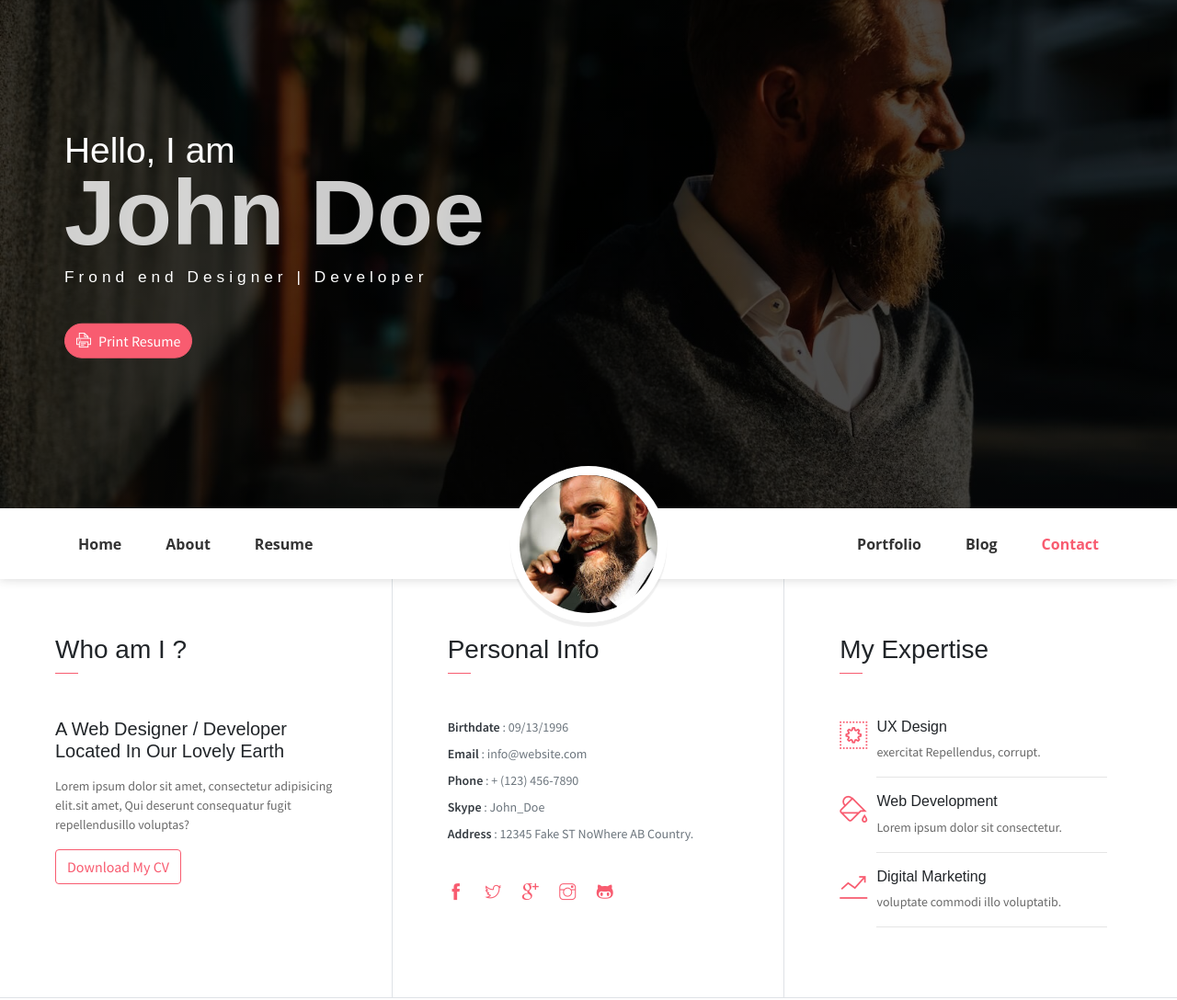
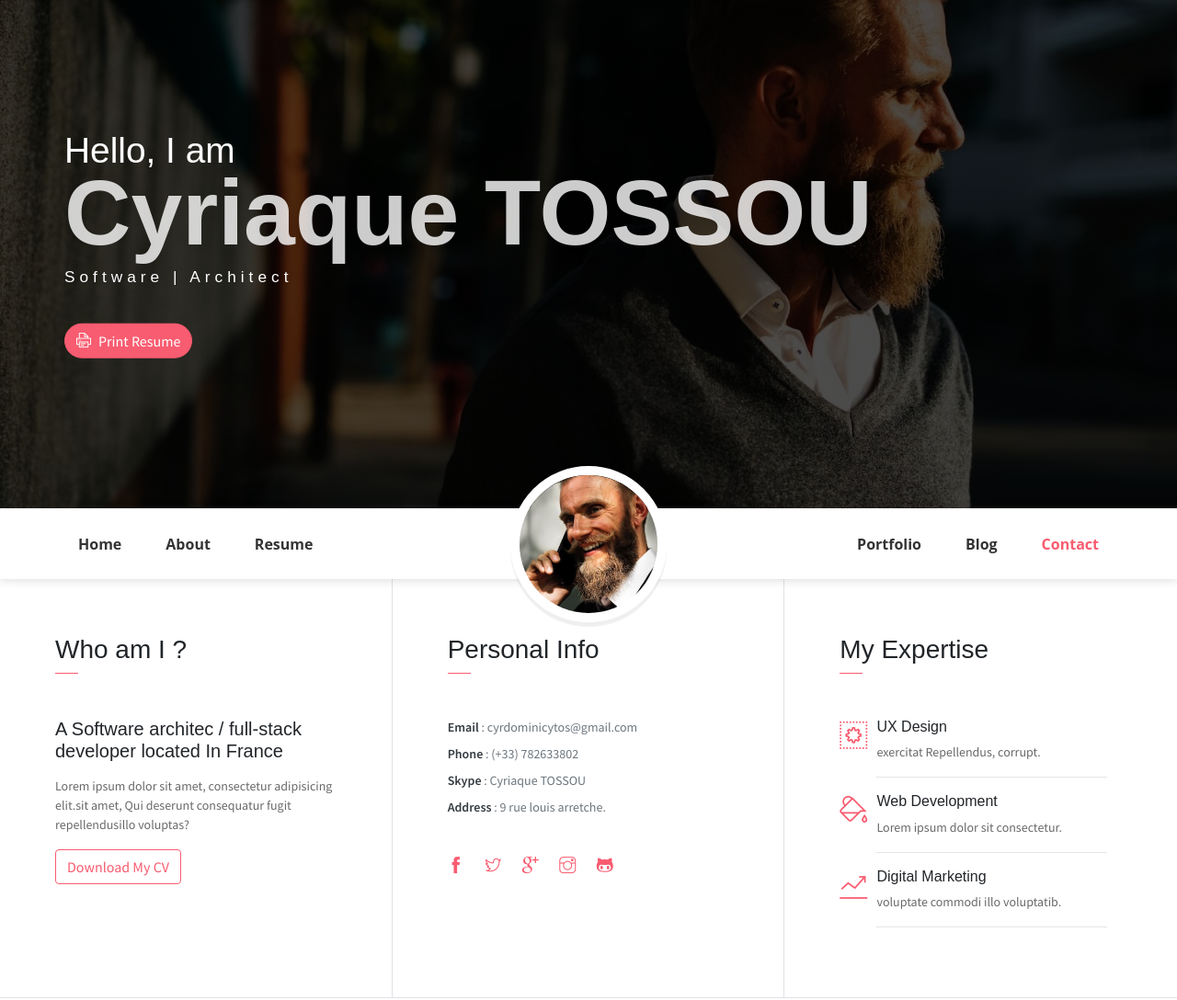
Before and after one commit to cyrDominicytos/site-perso, a plain HTML site: page index.html in a window 1280 px wide. Shown: the part 87-1175 px from the top of the page at 92% size. Drawn offline with Linux system fonts and the light colour scheme; some packages are replaced by stand-ins of ours; some icons are missing.

Commit message:
start modification

```diff
--- a/index.html
+++ b/index.html
@@ -5,7 +5,7 @@
     <meta name="viewport" content="width=device-width, initial-scale=1, shrink-to-fit=no">
     <meta name="description" content="Start your development with JohnDoe landing page.">
     <meta name="author" content="Devcrud">
-    <title>JohnDoe Landing page | Free Bootstrap 4.3.x landing page</title>
+    <title>Cyriaque TOSSOU | Software architect</title>
     <!-- font icons -->
     <link rel="stylesheet" href="assets/vendors/themify-icons/css/themify-icons.css">
     <!-- Bootstrap + JohnDoe main styles -->
@@ -24,8 +24,8 @@
             </ul>
             <div class="header-content">
                 <h4 class="header-subtitle" >Hello, I am</h4>
-                <h1 class="header-title">John Doe</h1>
-                <h6 class="header-mono" >Frond end Designer | Developer</h6>
+                <h1 class="header-title">Cyriaque TOSSOU</h1>
+                <h6 class="header-mono" >Software | Architect</h6>
                 <button class="btn btn-primary btn-rounded"><i class="ti-printer pr-2"></i>Print Resume</button>
             </div>
         </div>
@@ -50,8 +50,8 @@
                 <ul class="navbar-nav brand">
                     <img src="assets/imgs/avatar.jpg" alt="" class="brand-img">
                     <li class="brand-txt">
-                        <h5 class="brand-title">John Doe</h5>
-                        <div class="brand-subtitle">Web Designer | Developer</div>
+                        <h5 class="brand-title">Cyriaque TOSSOU</h5>
+                        <div class="brand-subtitle">Software | Architect</div>
                     </li>
                 </ul>
                 <ul class="navbar-nav ml-auto">
@@ -73,7 +73,7 @@
             <div class="col-lg-4 about-card">
                 <h3 class="font-weight-light">Who am I ?</h3>
                 <span class="line mb-5"></span>
-                <h5 class="mb-3">A Web Designer / Developer Located In Our Lovely Earth</h5>
+                <h5 class="mb-3">A Software architec / full-stack developer located In France</h5>
                 <p class="mt-20">Lorem ipsum dolor sit amet, consectetur adipisicing elit.sit amet, Qui deserunt consequatur fugit repellendusillo voluptas?</p>
                 <button class="btn btn-outline-danger"><i class="icon-down-circled2 "></i>Download My CV</button>
             </div>
@@ -81,11 +81,10 @@
                 <h3 class="font-weight-light">Personal Info</h3>
                 <span class="line mb-5"></span>
                 <ul class="mt40 info list-unstyled">
-                    <li><span>Birthdate</span> : 09/13/1996</li>
-                    <li><span>Email</span> : info@website.com</li>
-                    <li><span>Phone</span> : + (123) 456-7890</li>
-                    <li><span>Skype</span> : John_Doe </li>
-                    <li><span>Address</span> :  12345 Fake ST NoWhere AB Country.</li>
+                    <li><span>Email</span> : cyrdominicytos@gmail.com</li>
+                    <li><span>Phone</span> : (+33) 782633802</li>
+                    <li><span>Skype</span> : Cyriaque TOSSOU </li>
+                    <li><span>Address</span> :  9 rue louis arretche.</li>
                 </ul>
                 <ul class="social-icons pt-3">
                     <li class="social-item"><a class="social-link" href="#"><i class="ti-facebook" aria-hidden="true"></i></a></li>
```
